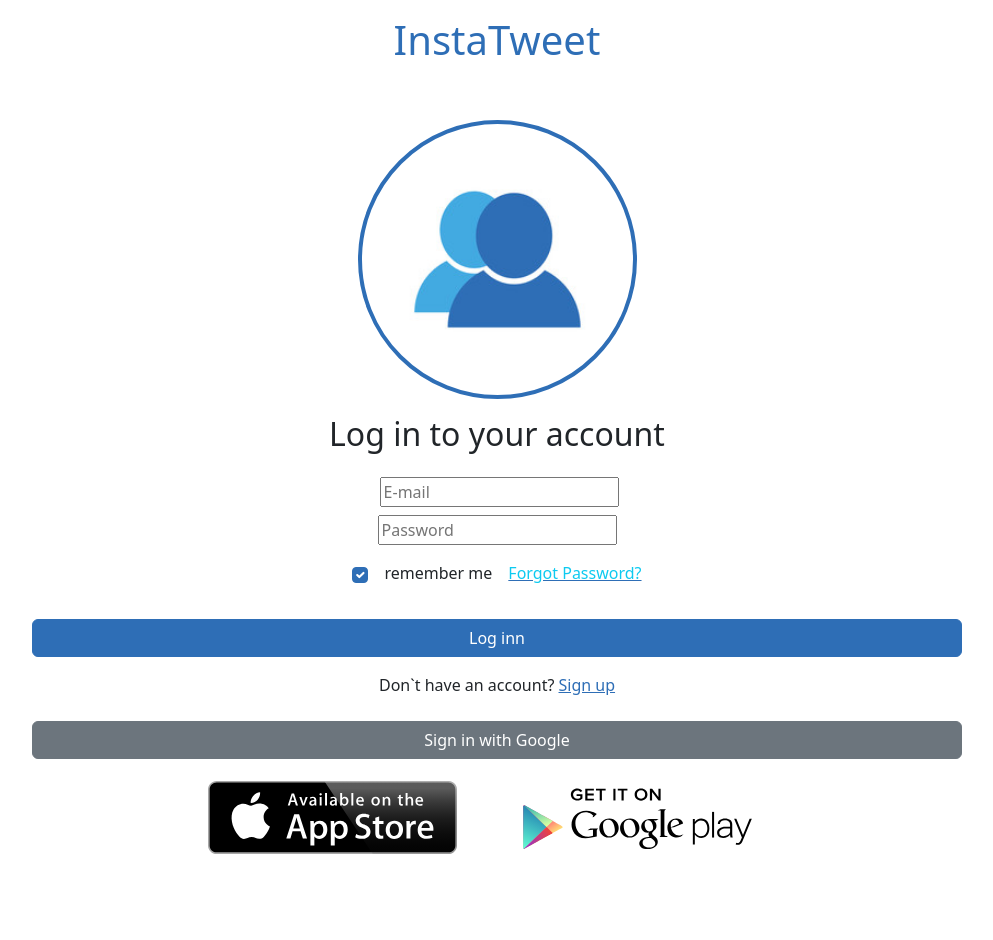
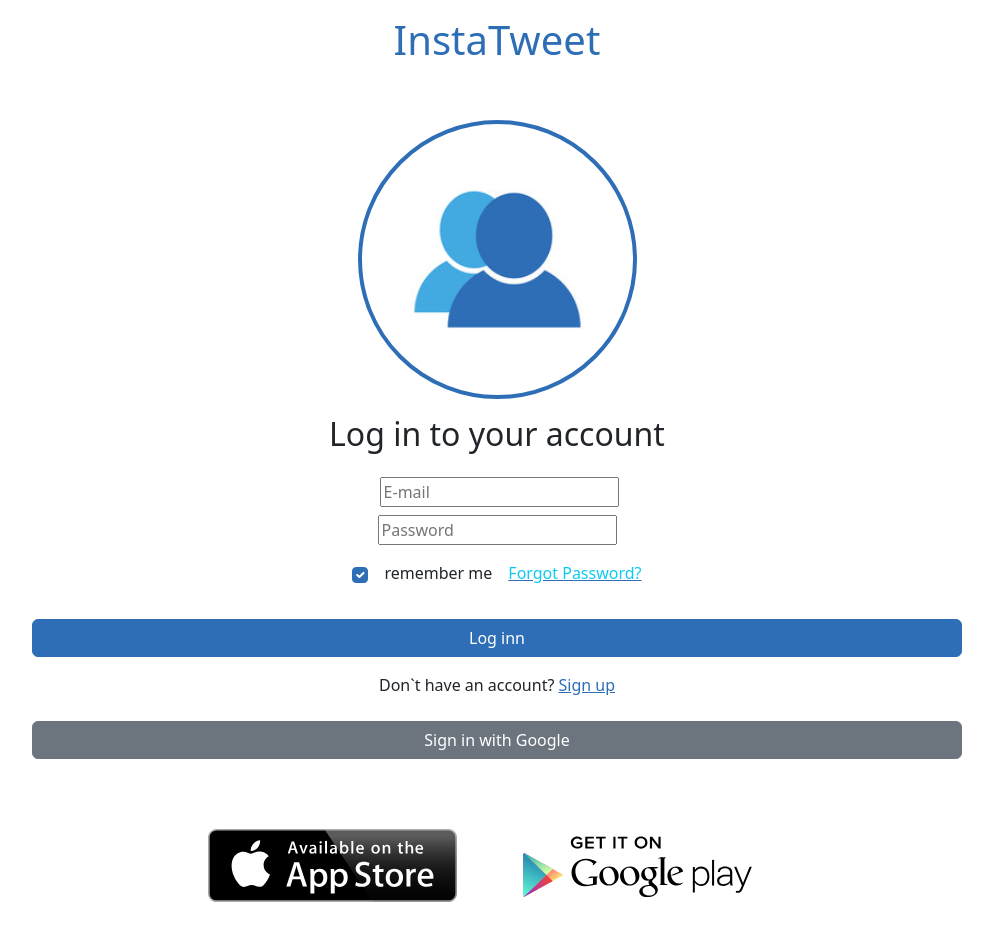
Before and after one commit to martinMr79/CSS-frameworks-CA, a website: page Logg-inn.html in a window 1280 px wide. Shown: the whole page, without its empty margins (143-1136 px from the left). Before the commit the page ends 908 px from the top, so only its background shows below. Drawn offline with nearby package versions, Linux system fonts and the light colour scheme.

Commit message:
added margin to appstore

```diff
--- a/Logg-inn.html
+++ b/Logg-inn.html
@@ -51,7 +51,7 @@
     <!--https://worldvectorlogo.com/downloaded/aivalable-on-the-app-store-2-->
 
     <div
-      class="container-fluid d-flex align-items-center justify-content-center row"
+      class="container-fluid d-flex align-items-center justify-content-center row mt-5"
     >
       <img
         src="images/aivalable-on-the-app-store-2.svg"
```
